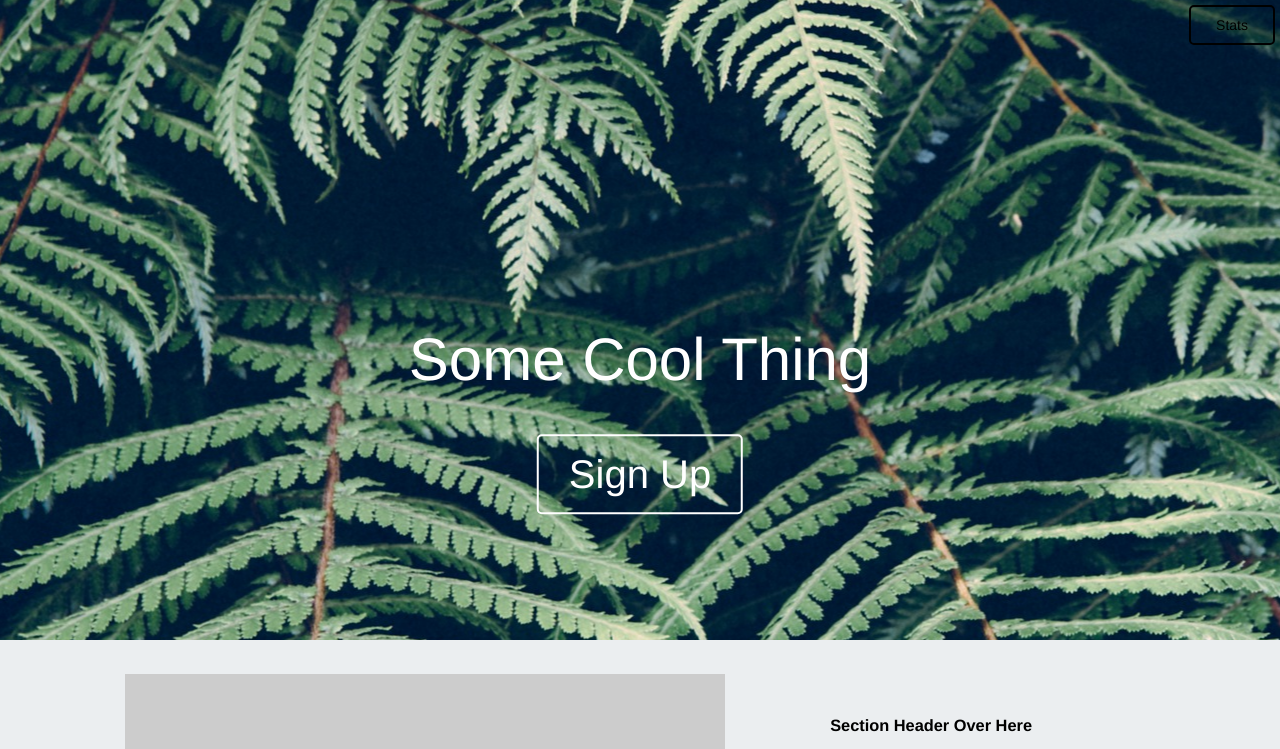
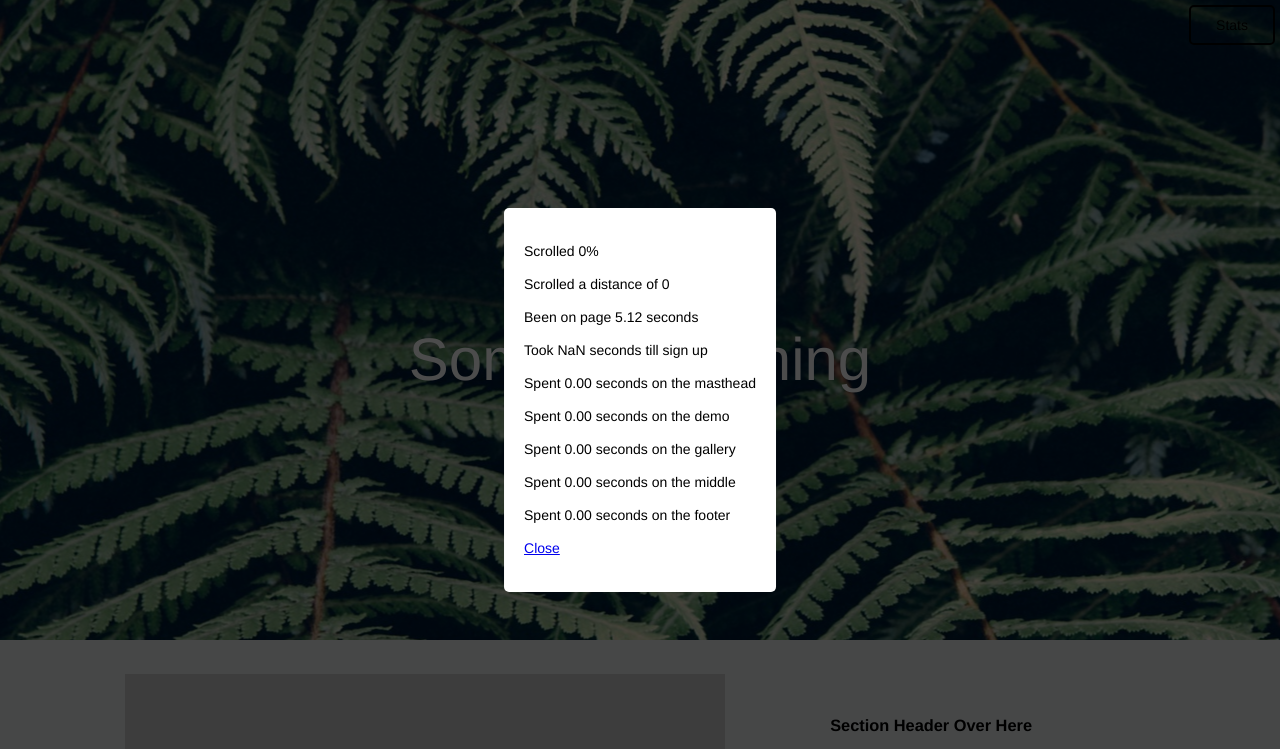
Before and after one commit to pc2459/ru-jq-metrics, a plain HTML site: page index.html in a window 1280 px wide. Both pictures are taken after a click on the button "Stats". Shown: the top 749 px of the page. Drawn offline with nearby package versions, Linux system fonts and the light colour scheme.

Commit message:
Added rudimentary lightbox

```diff
--- a/main.css
+++ b/main.css
@@ -139,6 +139,27 @@ section{
 	font-size: 1em;
 }
 
+/* Lightbox */
+
+.lightbox-bg{
+	width: 100%;
+	height: 100%;
+	position: fixed;
+	top: 0;
+	left: 0;
+	background: rgba(0,0,0,0.7);
+}
+
+.lightbox{
+	position: fixed;
+	top: 50%;
+	left: 50%;
+	transform: translate(-50%, -50%);
+	background-color: #fff;
+	border-radius: 5px;
+	padding: 20px;
+}
+
 /* Masthead */
 
 .fullbg{
--- a/main.js
+++ b/main.js
@@ -19,7 +19,7 @@ $(document).on('ready', function() {
 
 	$("#masthead").on("mouseenter", function(){
 		var mastEnter = new Date();
-		console.log("Entered masthead");
+		// console.log("Entered masthead");
 
 		// Save the mouseenter
 		var that = $(this);
@@ -30,16 +30,16 @@ $(document).on('ready', function() {
 			// Kill of the event listener from the mouseenter
 			that.off("mouseleave");
 
-			console.log("Left masthead");
+			// console.log("Left masthead");
 
 			timeOnMasthead += (mastLeave - mastEnter);
-			console.log(timeOnMasthead/1000);
+			// console.log(timeOnMasthead/1000);
 		})
 	})
 
 	$("#demo").on("mouseenter", function(){
 		var demoEnter = new Date();
-		console.log("Entered demo");
+		// console.log("Entered demo");
 
 		// Save the mouseenter
 		var that = $(this);
@@ -50,17 +50,17 @@ $(document).on('ready', function() {
 			// Kill of the event listener from the mouseenter
 			that.off("mouseleave");
 
-			console.log("Left demo");
+			// console.log("Left demo");
 
 			timeOnDemo += (demoLeave - demoEnter);
-			console.log(timeOnDemo/1000);
+			// console.log(timeOnDemo/1000);
 		})
 	})
 
 
 	$("#gallery").on("mouseenter", function(){
 		var galleryEnter = new Date();
-		console.log("Entered gallery");
+		// console.log("Entered gallery");
 
 		// Save the mouseenter
 		var that = $(this);
@@ -71,16 +71,16 @@ $(document).on('ready', function() {
 			// Kill of the event listener from the mouseenter
 			that.off("mouseleave");
 
-			console.log("Left gallery");
+			// console.log("Left gallery");
 
 			timeOnGallery += (galleryLeave - galleryEnter);
-			console.log(timeOnGallery/1000);
+			// console.log(timeOnGallery/1000);
 		})
 	})
 
 	$("#middleimg").on("mouseenter", function(){
 		var middleEnter = new Date();
-		console.log("Entered middle");
+		// console.log("Entered middle");
 
 		// Save the mouseenter
 		var that = $(this);
@@ -91,16 +91,16 @@ $(document).on('ready', function() {
 			// Kill of the event listener from the mouseenter
 			that.off("mouseleave");
 
-			console.log("Left middle");
+			// console.log("Left middle");
 
 			timeOnMiddle += (middleLeave - middleEnter);
-			console.log(timeOnMiddle/1000);
+			// console.log(timeOnMiddle/1000);
 		})
 	})
 
 	$("footer").on("mouseenter", function(){
 		var footerEnter = new Date();
-		console.log("Entered footer");
+		// console.log("Entered footer");
 
 		// Save the mouseenter
 		var that = $(this);
@@ -111,10 +111,10 @@ $(document).on('ready', function() {
 			// Kill of the event listener from the mouseenter
 			that.off("mouseleave");
 
-			console.log("Left footer");
+			// console.log("Left footer");
 
 			timeOnFooter += (footerLeave - footerEnter);
-			console.log(timeOnFooter/1000);
+			// console.log(timeOnFooter/1000);
 		})
 	})
 
@@ -123,24 +123,56 @@ $(document).on('ready', function() {
 
 		// Determine total amount scrolled
 		var scrolled = $(window).scrollTop(),
-			doc = $(document).height(),
-			win = $(window).height();
+				doc = $(document).height(),
+				win = $(window).height();
 
 		percentScrolled = (scrolled/(doc-win)) * 100;
 
 		// Find time on page
-		var timeOnPage = (new Date() - enteredPage) / 1000;
-
+		var timeOnPage = ((new Date() - enteredPage) / 1000);
 
 		// Find time till sign up
-		var tillSignup = (clickedSignup - enteredPage) / 1000;
 
+		// var tillSignup = isNaN(clickedSignup) ?  : (clickedSignup - enteredPage) / 1000;
+		var tillSignup = ((clickedSignup - enteredPage) / 1000);
+
+		// Find time on sections
+		timeOnMasthead = timeOnMasthead/1000;
+		timeOnDemo = timeOnDemo / 1000;
+		timeOnGallery = timeOnGallery/1000;
+		timeOnMiddle = timeOnMiddle/1000;
+		timeOnFooter = timeOnFooter/1000;
+
+		var lightbox = '<div class="lightbox-bg"><div class="lightbox">' +
+										'<p>Scrolled ' + percentScrolled + '%</p>' +
+										'<p>Scrolled a distance of ' + scrolled + '</p>' +
+										"<p>Been on page " + timeOnPage.toFixed(2) + " seconds</p>" +
+										"<p>Took " + tillSignup.toFixed(2) + " seconds till sign up</p>" +
+										"<p>Spent " + timeOnMasthead.toFixed(2) + " seconds on the masthead</p>" +
+										"<p>Spent " + timeOnDemo.toFixed(2) + " seconds on the demo</p>" +
+										"<p>Spent " + timeOnGallery.toFixed(2) + " seconds on the gallery</p>" +
+										"<p>Spent " + timeOnMiddle.toFixed(2) + " seconds on the middle</p>" +
+										"<p>Spent " + timeOnFooter.toFixed(2) + " seconds on the footer</p>" +
+										'<p><a href="#" id="close-lightbox">Close</a></p>' +
+										"</div></div>";
+
+		$("body").append(lightbox);
 
 		console.log("Clicked on stats");
 		console.log("Scrolled " + percentScrolled + "%");
 		console.log("Scrolled a distance of " + scrolled);
 		console.log("Been on page " + timeOnPage + " seconds");
 		console.log("Took " + tillSignup + " seconds till sign up");
+		console.log("Spent " + timeOnMasthead + " seconds on the masthead");
+		console.log("Spent " + timeOnDemo + " seconds on the demo");
+		console.log("Spent " + timeOnGallery + " seconds on the gallery");
+		console.log("Spent " + timeOnMiddle + " seconds on the middle");
+		console.log("Spent " + timeOnFooter + " seconds on the footer");
+	})
+
+	// Hide lightbox
+	$("body").on("click","#close-lightbox",function(){
+		$(".lightbox, .lightbox-bg").hide();
 	})
 
 });
```
